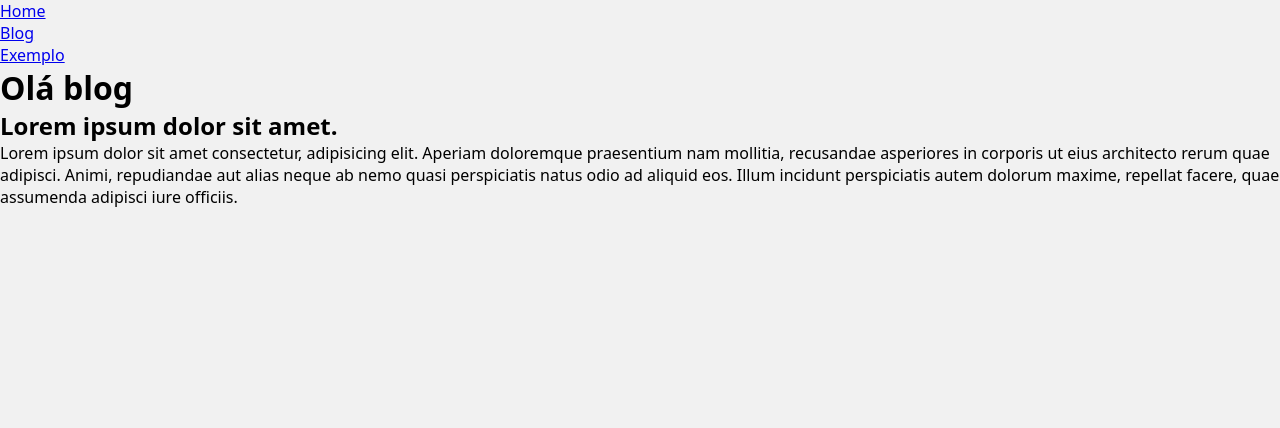
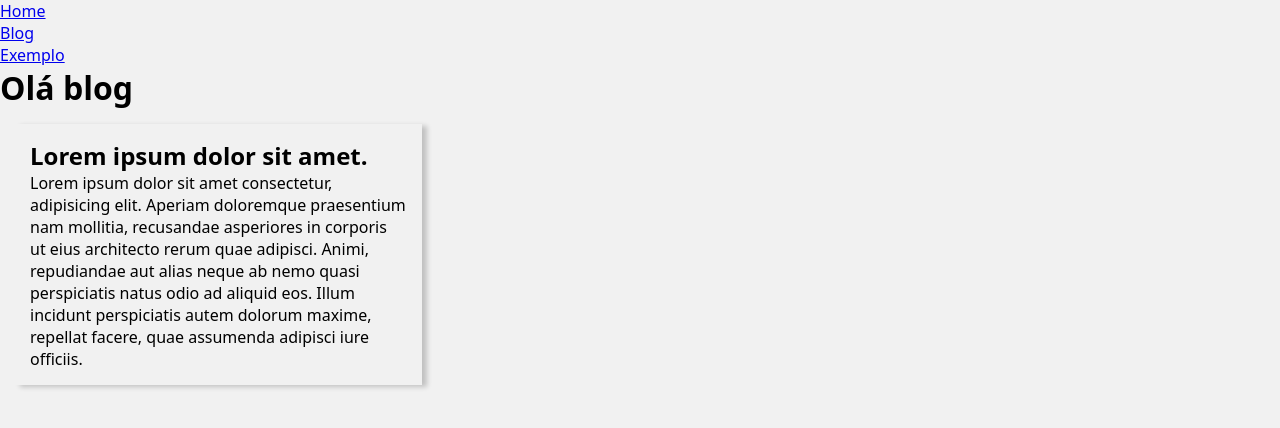
Before and after one commit to Talitos56/basic_project_django, a Django app: page /blog/ in a window 1280 px wide. Shown: the top 428 px of the page. Run offline with Django 4.2, Linux system fonts and the light colour scheme.

Commit message:
added new tasks

```diff
--- a/base/static/global/css/style.css
+++ b/base/static/global/css/style.css
@@ -17,3 +17,21 @@ body {
   font-family: system-ui, -apple-system, BlinkMacSystemFont, 'Segoe UI', Roboto,
     Oxygen, Ubuntu, Cantarell, 'Open Sans', 'Helvetica Neue', sans-serif;
 }
+
+.content {
+  display: grid;
+  gap: 1.5rem;
+  padding: 1.5rem;
+}
+
+.post {
+  background: #f1f1f1;
+  padding: 1.5rem;
+  box-shadow: 5px 2px 5px rgba(0, 0, 0, 0.2);
+}
+
+@media (min-width: 600px) {
+  .content {
+    grid-template-columns: repeat(auto-fill, minmax(32rem, 1fr));
+  }
+}
```
Also changed, not shown: home/templates/home/index.html (line endings or trailing spaces).
